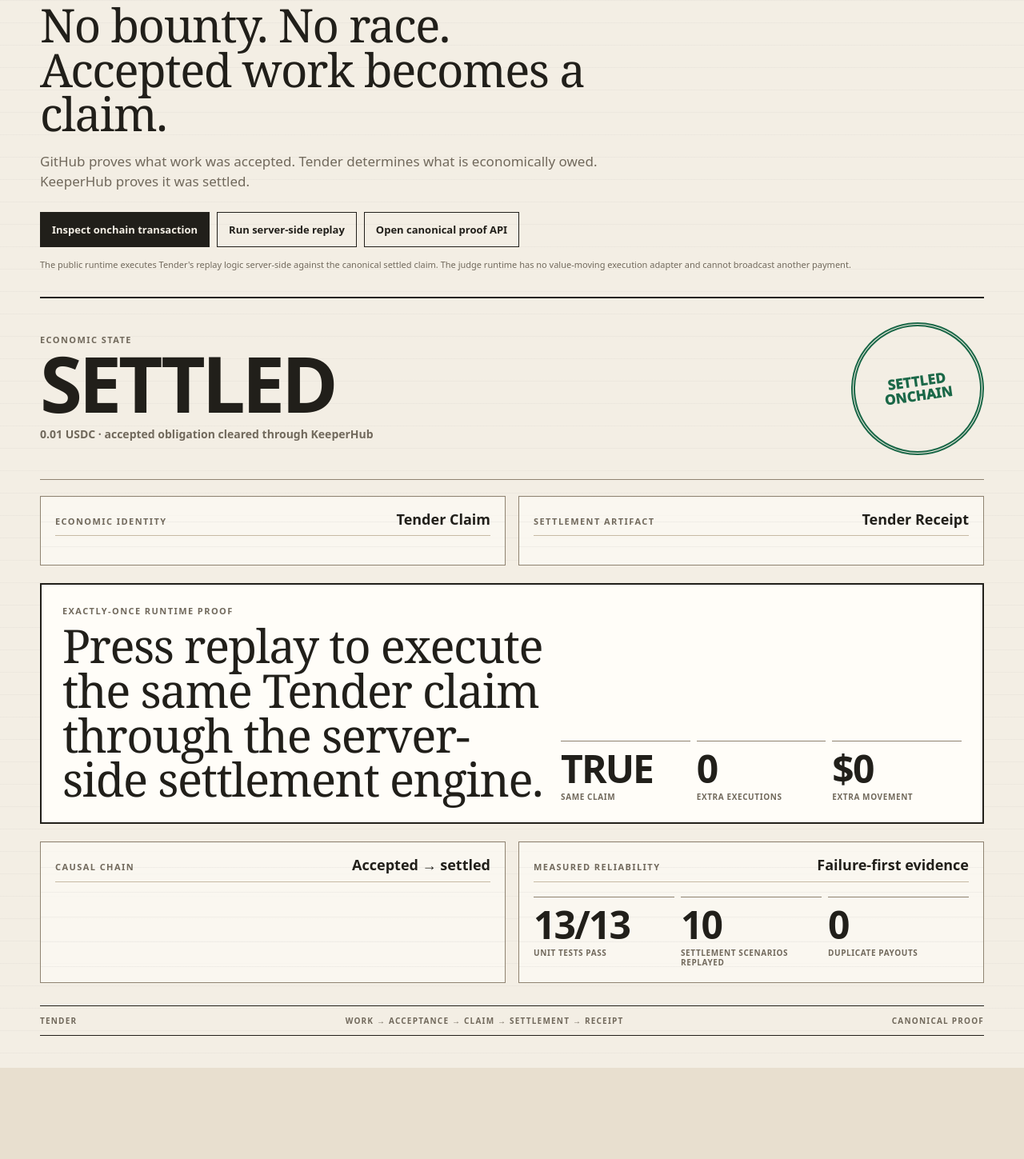
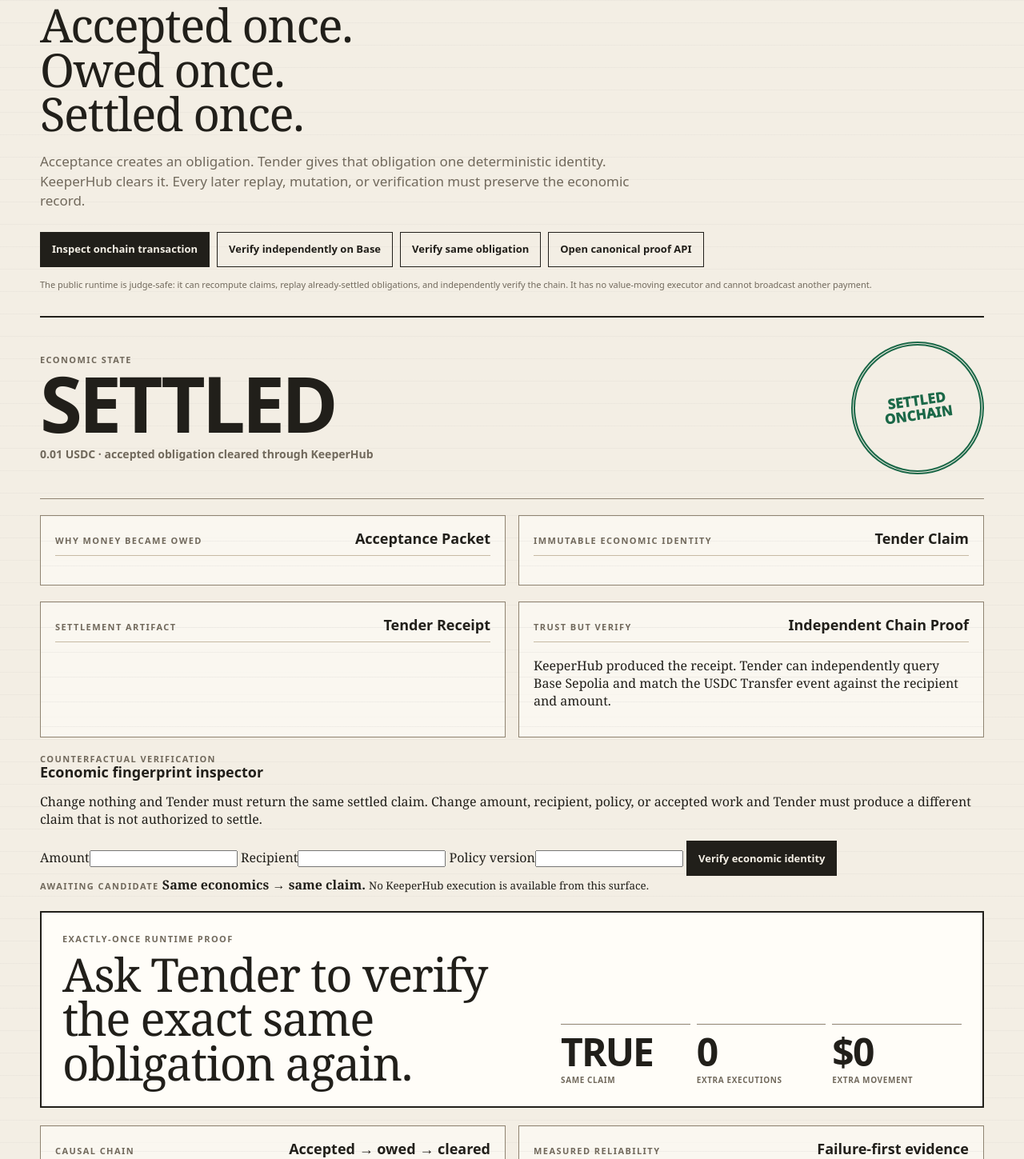
Before and after one commit to Faadil1/tender, a website: page public/index.html in a window 1280 px wide. Shown: the part 280-1729 px from the top of the page at 80% size. Before the commit the page ends 1615 px from the top, so only its background shows below. Drawn offline with Linux system fonts and the light colour scheme; no server answers.

Commit message:
Turn Tender into an economic clearing desk

```diff
--- a/public/index.html
+++ b/public/index.html
@@ -3,8 +3,8 @@
   <head>
     <meta charset="utf-8" />
     <meta name="viewport" content="width=device-width, initial-scale=1" />
-    <meta name="description" content="Tender settles accepted software contributions exactly once through KeeperHub." />
-    <title>Tender — Accepted work becomes a claim</title>
+    <meta name="description" content="Tender clears economic obligations created by accepted work, exactly once through KeeperHub." />
+    <title>Tender — Economic clearing for accepted work</title>
     <link rel="stylesheet" href="/styles.css" />
   </head>
   <body>
@@ -16,16 +16,17 @@
       </div>
 
       <header class="hero">
-        <p class="eyebrow">Contribution settlement infrastructure</p>
+        <p class="eyebrow">Economic clearing for accepted work</p>
         <h1>Tender</h1>
-        <p class="promise">No bounty. No race.<br />Accepted work becomes a claim.</p>
-        <p class="dek">GitHub proves what work was accepted. Tender determines what is economically owed. KeeperHub proves it was settled.</p>
+        <p class="promise">Accepted once.<br />Owed once.<br />Settled once.</p>
+        <p class="dek">Acceptance creates an obligation. Tender gives that obligation one deterministic identity. KeeperHub clears it. Every later replay, mutation, or verification must preserve the economic record.</p>
         <div class="actions">
           <a class="button primary" id="tx-link" href="#" target="_blank" rel="noreferrer">Inspect onchain transaction</a>
-          <button class="button" id="replay-button" type="button">Run server-side replay</button>
+          <button class="button" id="chain-button" type="button">Verify independently on Base</button>
+          <button class="button" id="replay-button" type="button">Verify same obligation</button>
           <a class="button" href="/api/proof" target="_blank" rel="noreferrer">Open canonical proof API</a>
         </div>
-        <p class="microcopy">The public runtime executes Tender's replay logic server-side against the canonical settled claim. The judge runtime has no value-moving execution adapter and cannot broadcast another payment.</p>
+        <p class="microcopy">The public runtime is judge-safe: it can recompute claims, replay already-settled obligations, and independently verify the chain. It has no value-moving executor and cannot broadcast another payment.</p>
       </header>
 
       <section class="ledger" aria-live="polite">
@@ -38,14 +39,24 @@
       </section>
 
       <section class="proof-grid">
+        <article class="sheet">
+          <div class="sheet-head">
+            <p class="label">Why money became owed</p>
+            <h3>Acceptance Packet</h3>
+          </div>
+          <dl id="acceptance-facts"></dl>
+        </article>
+
         <article class="sheet claim-sheet">
           <div class="sheet-head">
-            <p class="label">Economic identity</p>
+            <p class="label">Immutable economic identity</p>
             <h3>Tender Claim</h3>
           </div>
           <dl id="claim-facts"></dl>
         </article>
+      </section>
 
+      <section class="proof-grid">
         <article class="sheet receipt-sheet">
           <div class="sheet-head">
             <p class="label">Settlement artifact</p>
@@ -53,12 +64,39 @@
           </div>
           <dl id="receipt-facts"></dl>
         </article>
+
+        <article class="sheet chain-sheet" id="chain-panel">
+          <div class="sheet-head">
+            <p class="label">Trust but verify</p>
+            <h3>Independent Chain Proof</h3>
+          </div>
+          <p class="chain-copy" id="chain-proof">KeeperHub produced the receipt. Tender can independently query Base Sepolia and match the USDC Transfer event against the recipient and amount.</p>
+        </article>
+      </section>
+
+      <section class="inspector" aria-labelledby="inspector-title">
+        <div class="inspector-copy">
+          <p class="label">Counterfactual verification</p>
+          <h3 id="inspector-title">Economic fingerprint inspector</h3>
+          <p>Change nothing and Tender must return the same settled claim. Change amount, recipient, policy, or accepted work and Tender must produce a different claim that is not authorized to settle.</p>
+        </div>
+        <form class="inspector-form" id="claim-inspector">
+          <label>Amount<input id="inspect-amount" name="amount" autocomplete="off" /></label>
+          <label>Recipient<input id="inspect-recipient" name="recipient" autocomplete="off" /></label>
+          <label>Policy version<input id="inspect-policy" name="policyVersion" autocomplete="off" /></label>
+          <button class="button primary" id="inspect-button" type="submit">Verify economic identity</button>
+        </form>
+        <div class="verification-result" id="verification-result" aria-live="polite">
+          <span class="label">Awaiting candidate</span>
+          <strong>Same economics → same claim.</strong>
+          <small>No KeeperHub execution is available from this surface.</small>
+        </div>
       </section>
 
       <section class="replay-panel" id="replay-panel">
         <div>
           <p class="label">Exactly-once runtime proof</p>
-          <p class="proof" id="proof">Press replay to execute the same Tender claim through the server-side settlement engine.</p>
+          <p class="proof" id="proof">Ask Tender to verify the exact same obligation again.</p>
         </div>
         <div class="replay-numbers" aria-label="Replay result">
           <div><strong id="same-claim">TRUE</strong><span>same claim</span></div>
@@ -71,7 +109,7 @@
         <article class="sheet">
           <div class="sheet-head">
             <p class="label">Causal chain</p>
-            <h3>Accepted → settled</h3>
+            <h3>Accepted → owed → cleared</h3>
           </div>
           <ol class="timeline" id="timeline"></ol>
         </article>
@@ -82,7 +120,7 @@
             <h3>Failure-first evidence</h3>
           </div>
           <div class="metrics">
-            <div><strong>13/13</strong><span>unit tests pass</span></div>
+            <div><strong>16/16</strong><span>expected tests after this delta</span></div>
             <div><strong>10</strong><span>settlement scenarios replayed</span></div>
             <div><strong>0</strong><span>duplicate payouts</span></div>
           </div>
@@ -91,7 +129,7 @@
 
       <footer>
         <span>Tender</span>
-        <span>WORK → ACCEPTANCE → CLAIM → SETTLEMENT → RECEIPT</span>
+        <span>POLICY → ACCEPTANCE → CLAIM → CLEARING → RECEIPT</span>
         <span id="proof-time">Canonical proof</span>
       </footer>
     </main>
```
